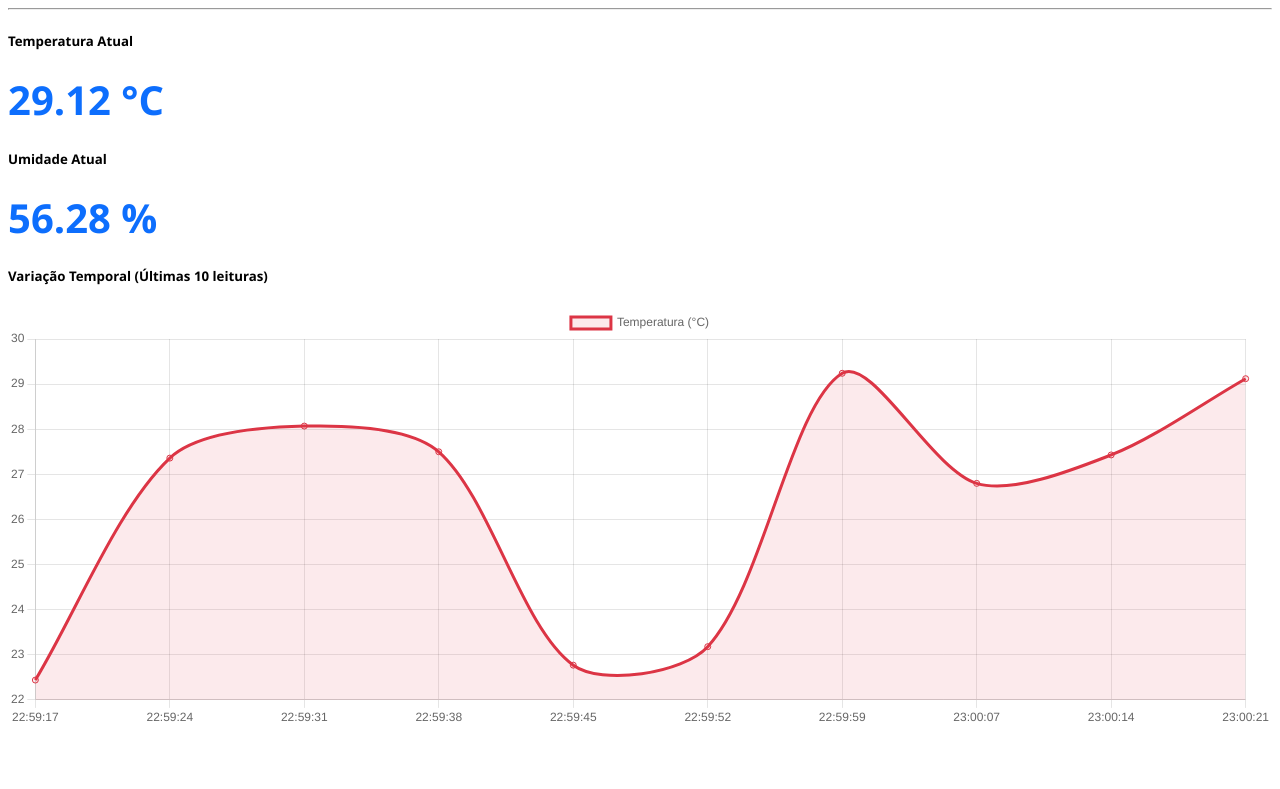
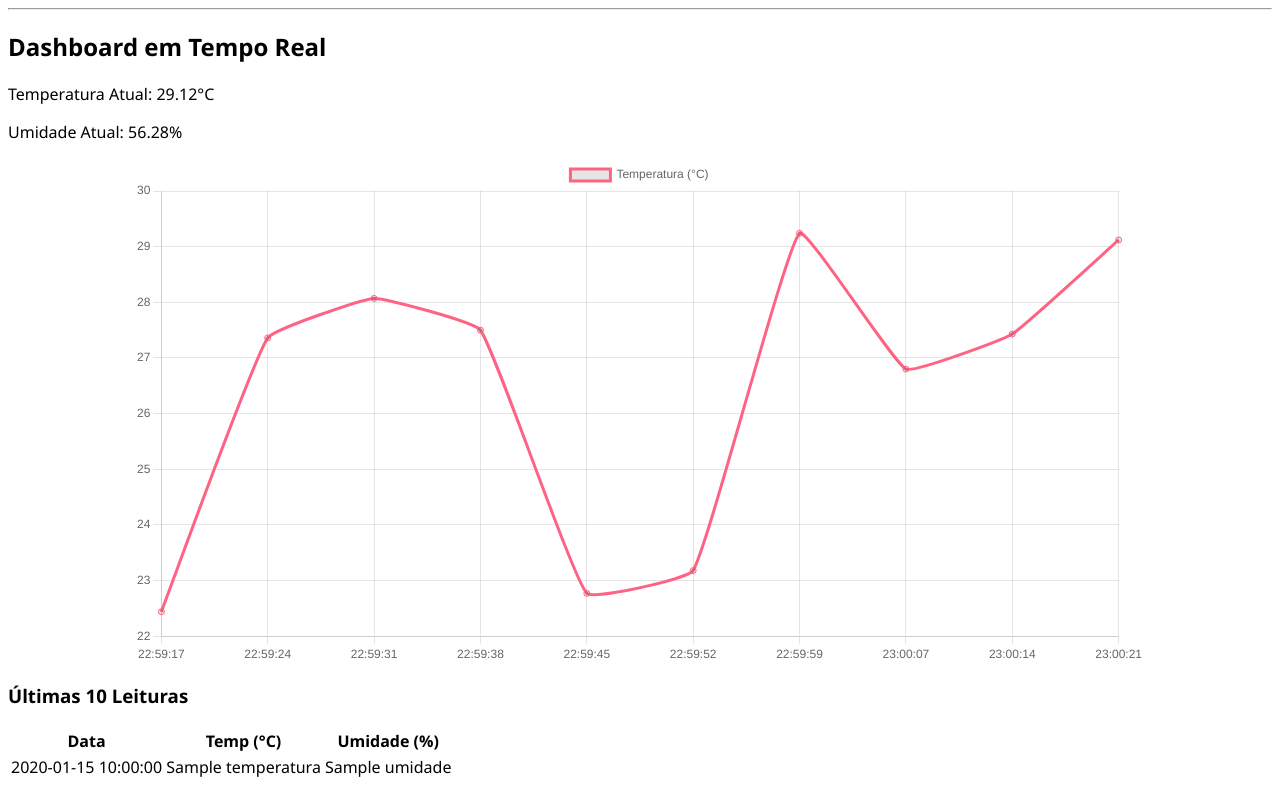
Before and after one commit to arielly-lima/atividade-estacao-meteorologica, a Flask app: template src/templates/index.html in a window 1280 px wide. Shown: the part 30-819 px from the top of the page. Before the commit the page ends 752 px from the top, so only its background shows below. Run offline with Flask 3, Linux system fonts and the light colour scheme; data comes from the database, SQL or seed files in the repository; the template is opened without the code that fills it: most values are stand-ins (such as "Sample title", 1, 10 or a date in 2020).

Commit message:
feat: adiciona index

```diff
--- a/src/static/js/main.js
+++ b/src/static/js/main.js
@@ -0,0 +1,31 @@
+async function carregarGrafico() {
+    const res = await fetch('/leituras?formato=json');
+    const dados = await res.json();
+
+    // Inverter para mostrar da mais antiga para a mais nova no gráfico
+    const ultimos = dados.slice(0, 10).reverse();
+
+    const labels = ultimos.map(l => l.timestamp.split(' ')[1]);
+    const temps = ultimos.map(l => l.temperatura);
+
+    const ctx = document.getElementById('graficoTemporal').getContext('2d');
+    new Chart(ctx, {
+        type: 'line',
+        data: {
+            labels: labels,
+            datasets: [{
+                label: 'Temperatura (°C)',
+                data: temps,
+                borderColor: 'rgb(255, 99, 132)',
+                tension: 0.1
+            }]
+        }
+    });
+
+    if (ultimos.length > 0) {
+        document.getElementById('temp-val').innerText = ultimos[ultimos.length-1].temperatura;
+        document.getElementById('umid-val').innerText = ultimos[ultimos.length-1].umidade;
+    }
+}
+
+carregarGrafico();
--- a/src/templates/index.html
+++ b/src/templates/index.html
@@ -1,69 +1,25 @@
-{% extends "base.html" %}
-
+{% extends 'base.html' %}
 {% block content %}
-<div class="row mb-4">
-    <div class="col-md-6">
-        <div class="card shadow-sm p-4 text-center">
-            <h5>Temperatura Atual</h5>
-            <div class="dashboard-val" id="current-temp">-- °C</div>
-        </div>
-    </div>
-    <div class="col-md-6">
-        <div class="card shadow-sm p-4 text-center">
-            <h5>Umidade Atual</h5>
-            <div class="dashboard-val" id="current-umid">-- %</div>
-        </div>
-    </div>
+<h2>Dashboard em Tempo Real</h2>
+<div class="stats">
+    <p>Temperatura Atual: <span id="temp-val">--</span>°C</p>
+    <p>Umidade Atual: <span id="umid-val">--</span>%</p>
 </div>
 
-<div class="row mb-4">
-    <div class="col-12">
-        <div class="card shadow-sm p-4">
-            <h5>Variação Temporal (Últimas 10 leituras)</h5>
-            <canvas id="meuGrafico" height="100"></canvas>
-        </div>
-    </div>
-</div>
+<div style="width: 80%; margin: auto;">
+    <canvas id="graficoTemporal"></canvas> </div>
 
-<script src="https://cdn.jsdelivr.net/npm/chart.js"></script>
-<script>
-    let meuGrafico;
+<h3>Últimas 10 Leituras</h3>
+<table>
+    <tr><th>Data</th><th>Temp (°C)</th><th>Umidade (%)</th></tr>
+    {% for l in leituras %}
+    <tr>
+        <td>{{ l.timestamp }}</td>
+        <td>{{ l.temperatura }}</td>
+        <td>{{ l.umidade }}</td>
+    </tr>
+    {% endfor %}
+</table>
 
-    async function atualizarDashboard() {
-        const resp = await fetch('/leituras?formato=json');
-        const dados = await resp.json();
-
-        if (dados.length > 0) {
-            const ultima = dados[0];
-            document.getElementById('current-temp').innerText = `${ultima.temperatura} °C`;
-            document.getElementById('current-umid').innerText = `${ultima.umidade} %`;
-
-            const ultimos10 = dados.slice(0, 10).reverse();
-            const labels = ultimos10.map(d => d.timestamp.split(' ')[1]); // Pega só a hora
-            const temps = ultimos10.map(d => d.temperatura);
-
-            if (meuGrafico) meuGrafico.destroy();
-
-            const ctx = document.getElementById('meuGrafico').getContext('2d');
-            meuGrafico = new Chart(ctx, {
-                type: 'line',
-                data: {
-                    labels: labels,
-                    datasets: [{
-                        label: 'Temperatura (°C)',
-                        data: temps,
-                        borderColor: '#dc3545',
-                        tension: 0.3,
-                        fill: true,
-                        backgroundColor: 'rgba(220, 53, 69, 0.1)'
-                    }]
-                }
-            });
-        }
-    }
-
-    // Atualiza a cada 5 segundos para simular tempo real
-    setInterval(atualizarDashboard, 5000);
-    atualizarDashboard();
-</script>
+<script src="{{ url_for('static', filename='js/main.js') }}"></script>
 {% endblock %}
```
